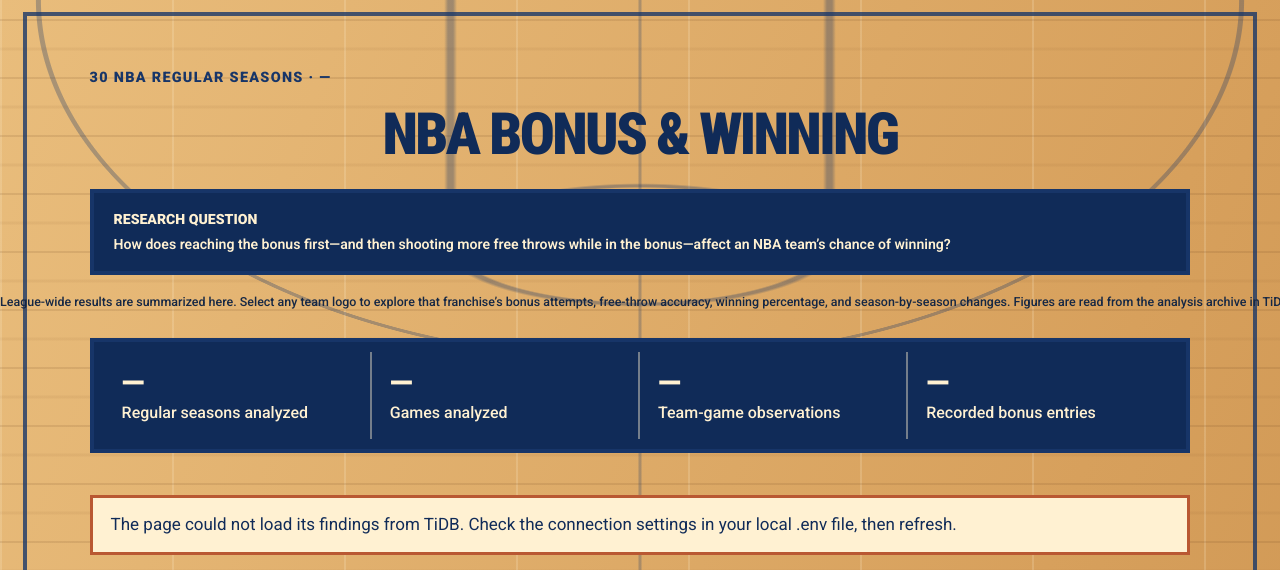
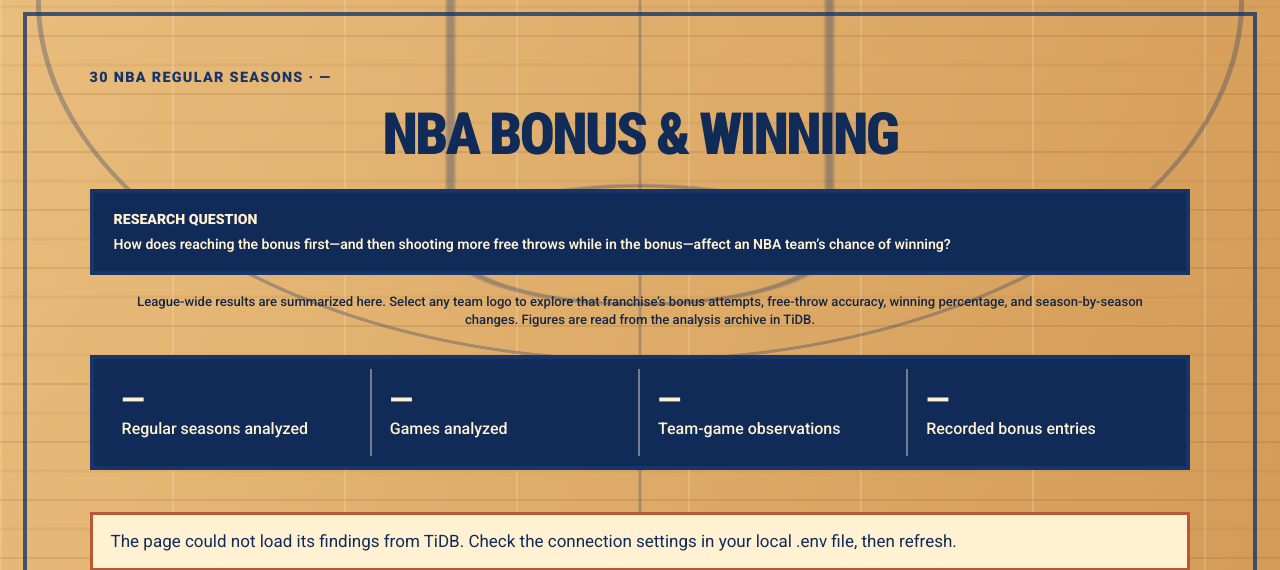
Before and after one commit to 21mhynes/NBA-data-analysis, a Flask app: page / in a window 1280 px wide. Shown: the part 176-746 px from the top of the page. Run offline with Flask 3, Linux system fonts and the light colour scheme.

Commit message:
Fix homepage intro text wrapping

```diff
--- a/templates/index.html
+++ b/templates/index.html
@@ -606,6 +606,9 @@ main::after {
 @media(max-width:480px){.data-heading{align-items:flex-start}}
 
     h1,h2,h3,h4,h5,h6,.brand{font-family:'Roboto Condensed','Arial Narrow',Arial,sans-serif}
+
+    .intro{max-width:1600px;width:100%;margin:0 auto 26px;padding:0 clamp(8px,2vw,32px);white-space:normal;text-align:center;font-size:clamp(.82rem,.9vw,.92rem);line-height:1.35}
+    @media (min-width:1600px){.intro{white-space:nowrap}}
   </style>
 </head>
 <body>
```
